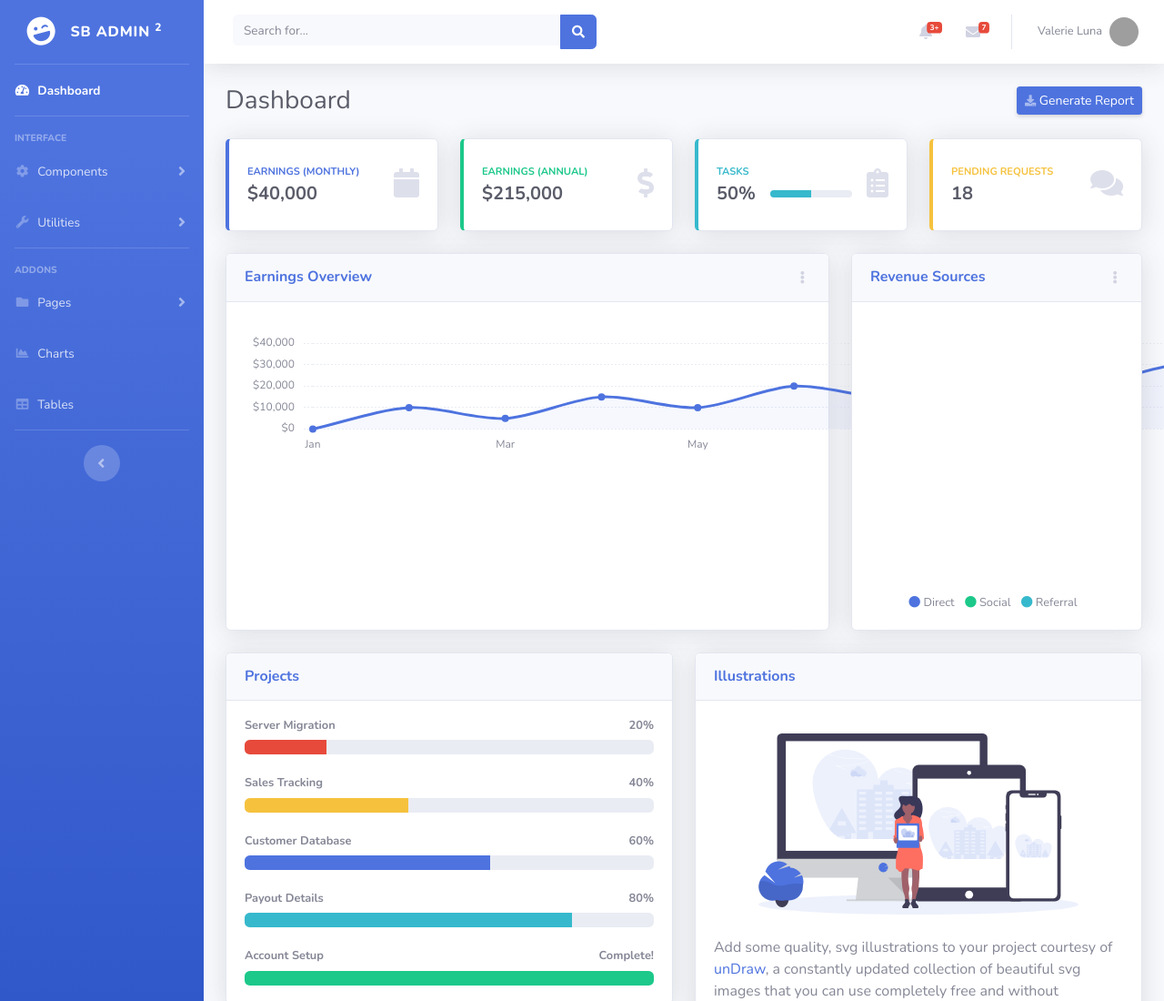
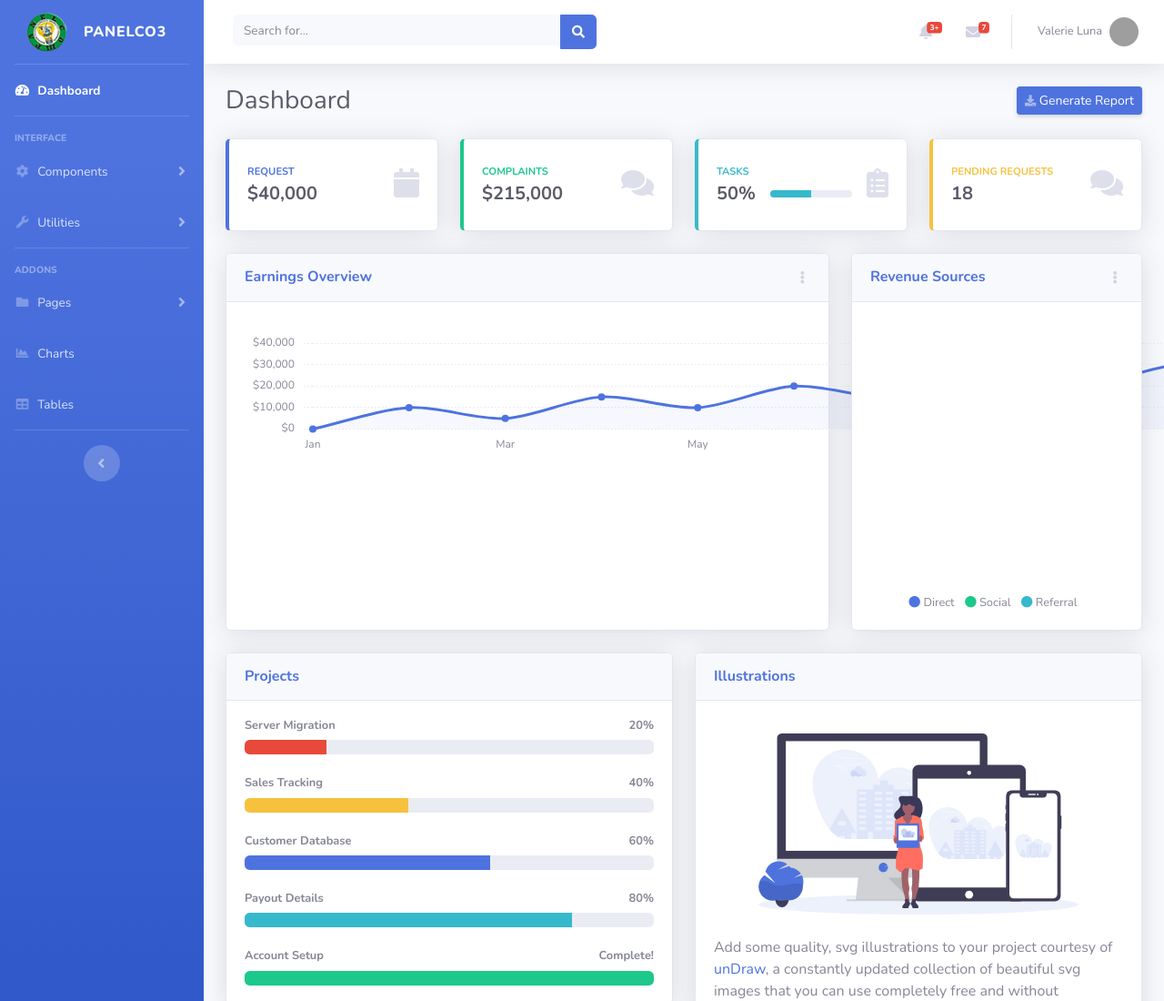
Before and after one commit to joyous30/CRUD-SAMPLE, a website with bundled scripts: page index.html in a window 1280 px wide. Shown: the top 1100 px of the page at 91% size. Built offline with nearby package versions, Linux system fonts and the light colour scheme; grey boxes are pictures that could not be loaded.

Commit message:
edit partial contents of index.html

```diff
--- a/index.html
+++ b/index.html
@@ -31,9 +31,9 @@
       <!-- Sidebar - Brand -->
       <a class="sidebar-brand d-flex align-items-center justify-content-center" href="index.html">
         <div class="sidebar-brand-icon rotate-n-15">
-          <i class="fas fa-laugh-wink"></i>
+          <img src="img/panelco-min.png" />
         </div>
-        <div class="sidebar-brand-text mx-3">SB Admin <sup>2</sup></div>
+        <div class="sidebar-brand-text mx-3">PANELCO3</div>
       </a>
 
       <!-- Divider -->
@@ -346,7 +346,7 @@
                 <div class="card-body">
                   <div class="row no-gutters align-items-center">
                     <div class="col mr-2">
-                      <div class="text-xs font-weight-bold text-primary text-uppercase mb-1">Earnings (Monthly)</div>
+                      <div class="text-xs font-weight-bold text-primary text-uppercase mb-1">Request</div>
                       <div class="h5 mb-0 font-weight-bold text-gray-800">$40,000</div>
                     </div>
                     <div class="col-auto">
@@ -363,11 +363,11 @@
                 <div class="card-body">
                   <div class="row no-gutters align-items-center">
                     <div class="col mr-2">
-                      <div class="text-xs font-weight-bold text-success text-uppercase mb-1">Earnings (Annual)</div>
+                      <div class="text-xs font-weight-bold text-success text-uppercase mb-1">Complaints</div>
                       <div class="h5 mb-0 font-weight-bold text-gray-800">$215,000</div>
                     </div>
                     <div class="col-auto">
-                      <i class="fas fa-dollar-sign fa-2x text-gray-300"></i>
+                      <i class="fa fa-comments fa-2x text-gray-300"></i>
                     </div>
                   </div>
                 </div>
```
Also changed, not shown: tables.html (+1 -1 lines), vendor/fontawesome-free/package.json (+69 -44 lines), css/sb-admin-2.css, css/sb-admin-2.min.css, img/panelco-min.png (added), img/panelco.png (added).
